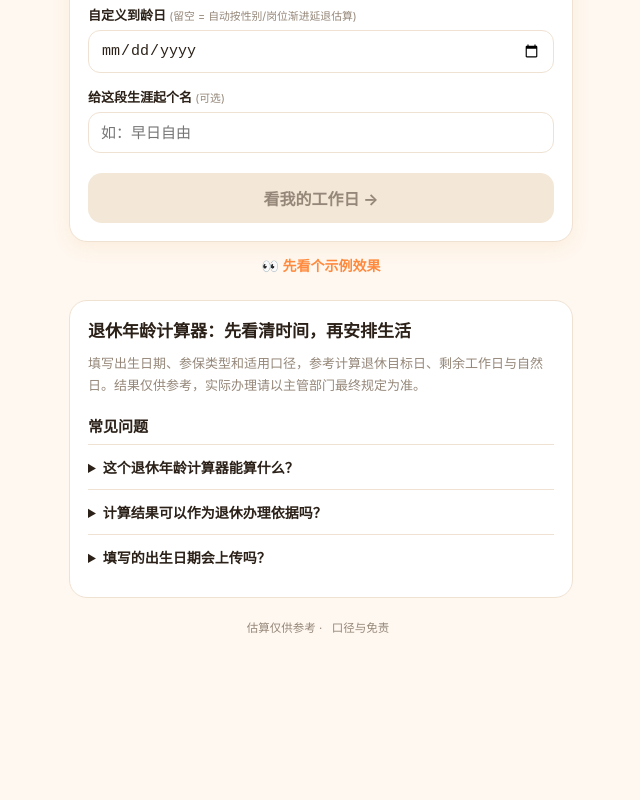
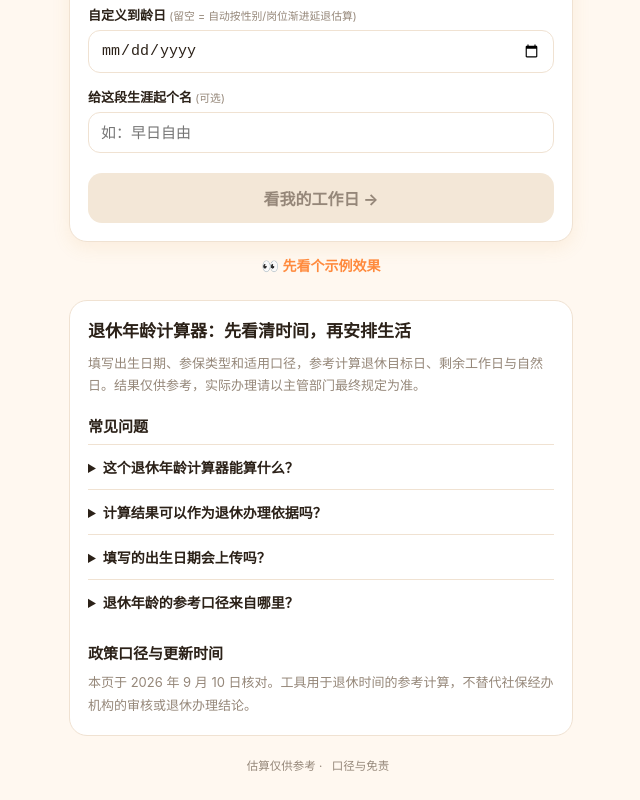
Before and after one commit to houjibofa2050-wq/retirement-countdown, a Vue app: page / in a window 1280 px wide. Shown: the part 692-1492 px from the top of the page, without its empty margins (319-959 px from the left). Before the commit the page ends 1354 px from the top, so only its background shows below. Built offline with nearby package versions, Linux system fonts and the light colour scheme.

Commit message:
Add AI discovery file and policy sources

```diff
--- a/src/App.vue
+++ b/src/App.vue
@@ -313,6 +313,17 @@ const todayProgTxt = computed(() => {
           <summary>填写的出生日期会上传吗？</summary>
           <p>不会。工具无需注册，填写的信息仅保存在当前浏览器本地。</p>
         </details>
+        <details>
+          <summary>退休年龄的参考口径来自哪里？</summary>
+          <p>
+            城镇职工部分参考全国人大常委会关于实施渐进式延迟法定退休年龄的决定及其批准的办法；个人档案、缴费年限和特殊情形可能影响实际办理，请以主管部门规定为准。
+            <a class="source-link" href="https://www.gov.cn/yaowen/liebiao/202409/content_6974294.htm" target="_blank" rel="noopener noreferrer">查看中国政府网原文</a>
+          </p>
+        </details>
+        <h3>政策口径与更新时间</h3>
+        <p>
+          本页于 2026 年 9 月 10 日核对。工具用于退休时间的参考计算，不替代社保经办机构的审核或退休办理结论。
+        </p>
       </section>
     </section>
 
@@ -389,6 +400,7 @@ const todayProgTxt = computed(() => {
       <section class="search-guide compact" aria-labelledby="calculator-guide-home-title">
         <h2 id="calculator-guide-home-title">退休年龄计算器说明</h2>
         <p>退休目标日、工作日和自然日均为参考估算；政策与个人情况变化时，请以主管部门最终规定为准。</p>
+        <p class="source-note">政策口径最后核对：2026 年 9 月 10 日 · <a class="source-link" href="https://www.gov.cn/yaowen/liebiao/202409/content_6974294.htm" target="_blank" rel="noopener noreferrer">中国政府网原文</a></p>
       </section>
     </section>
 
--- a/src/style.css
+++ b/src/style.css
@@ -107,6 +107,8 @@ nav { display: flex; gap: 6px; }
 .search-guide h2 { margin: 0 0 8px; font-size: 17px; line-height: 1.45; }
 .search-guide h3 { margin: 18px 0 8px; font-size: 15px; }
 .search-guide p { margin: 0; color: var(--muted); font-size: 13px; line-height: 1.75; }
+.search-guide .source-note { margin-top: 10px; }
+.search-guide .source-link { color: var(--accent); text-decoration: underline; text-underline-offset: 2px; }
 .search-guide details { border-top: 1px solid var(--line); }
 .search-guide summary { padding: 12px 0; cursor: pointer; color: var(--ink); font-size: 14px; font-weight: 600; }
 .search-guide details p { padding: 0 0 12px; }
```
Also changed, not shown: public/llms.txt (added).
